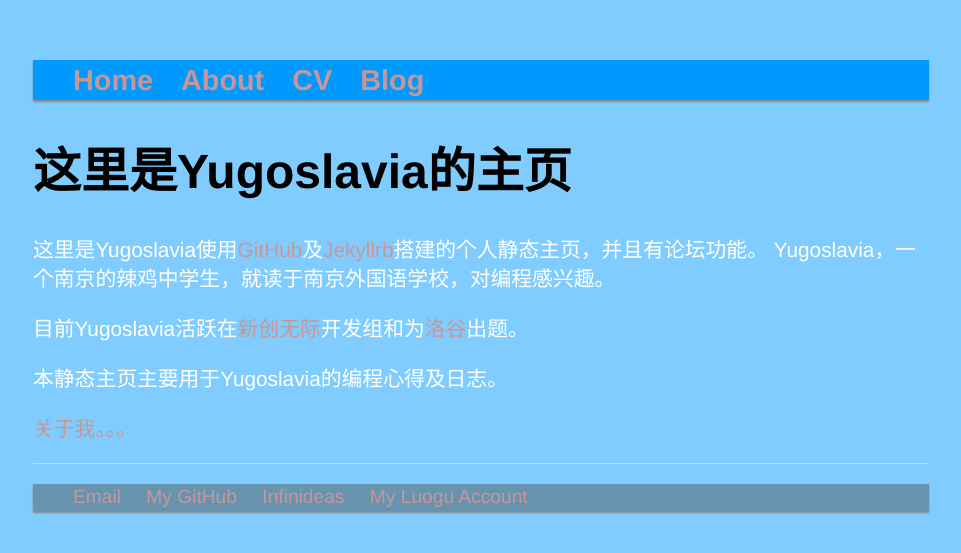
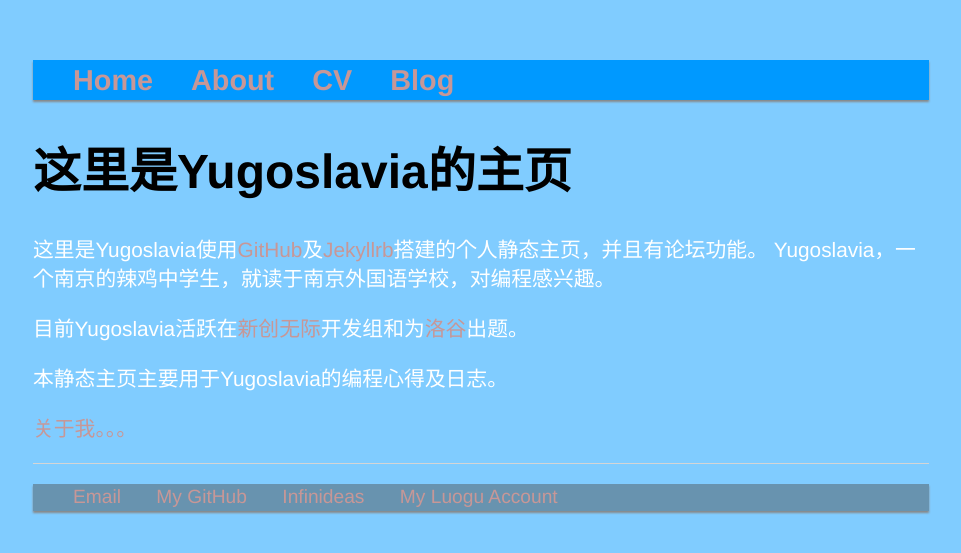
Before and after one commit to Yugoslavia36/yugoslavia36.github.io, a Jekyll site: the page built from index.html, in a window 1280 px wide. Shown: the top 553 px of the page, without its empty margins (159-1120 px from the left). Built offline with Jekyll 4.4.1, drawn with Linux system fonts in a browser that asks for light colours.

Commit message:
Update main.css

```diff
--- a/css/main.css
+++ b/css/main.css
@@ -16,7 +16,7 @@ h4 { font-size: 1.9em; }
 
 nav ul { font-size: 1.8em; font-family: 'Helvetica', 'Arial', 'Sans-Serif','Microsoft YaHei UI';  list-style: none; font-weight: bold; box-shadow: 0px 2px 2px #888888; background: #0099ff}
 footer ul { font-size: 1.5em; font-family: 'Helvetica', 'Arial', 'Sans-Serif','Microsoft YaHei UI';  list-style: none; font-weight: normal; box-shadow: 0px 2px 2px #888888; background: #6893af}
-nav ul li, footer ul li { display: inline; margin-right: 20px; }
+nav ul li, footer ul li { display: inline; margin-right: 30px; }
 
 footer { border-top: 1px solid #d5d5d5; font-size: .8em; }
 
```
